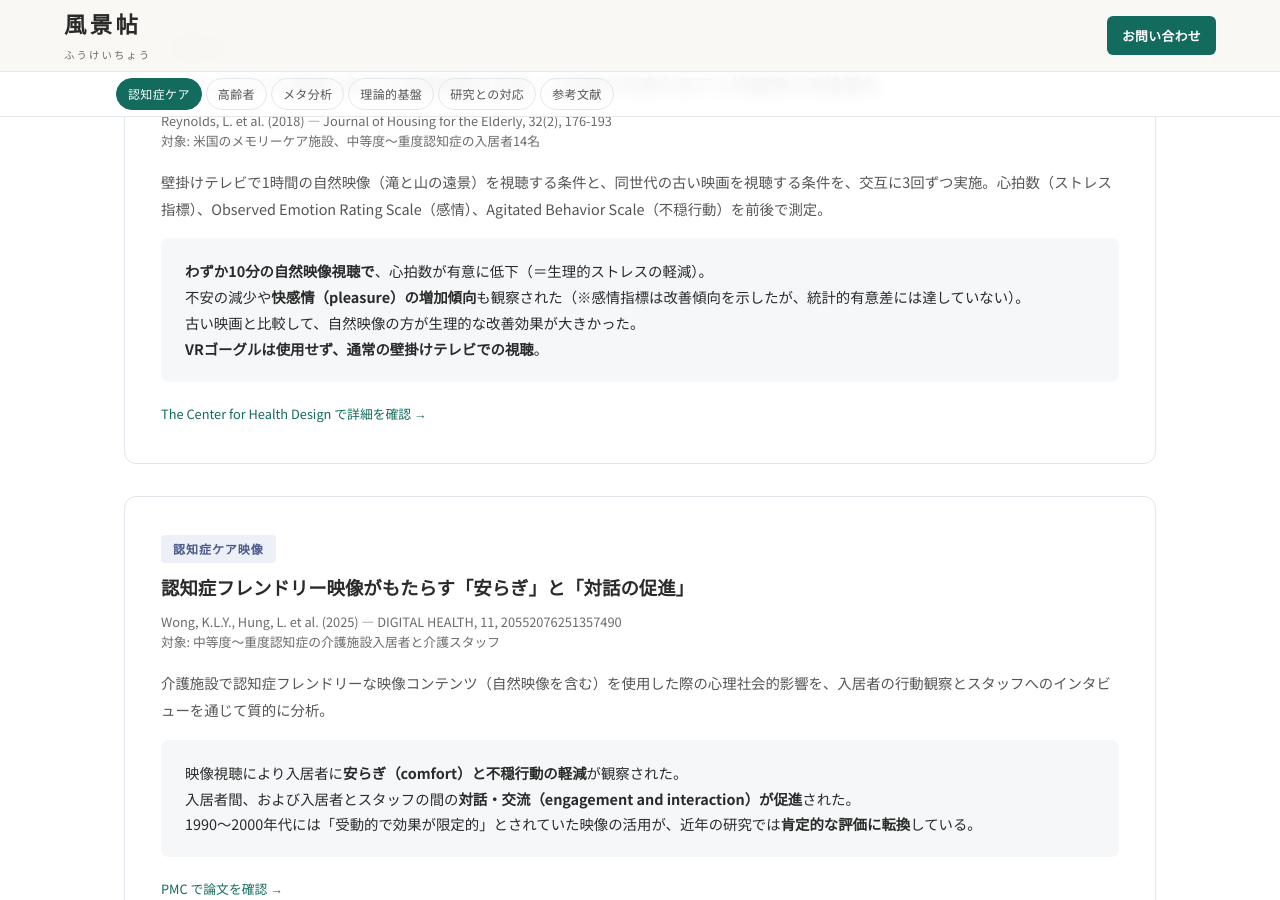
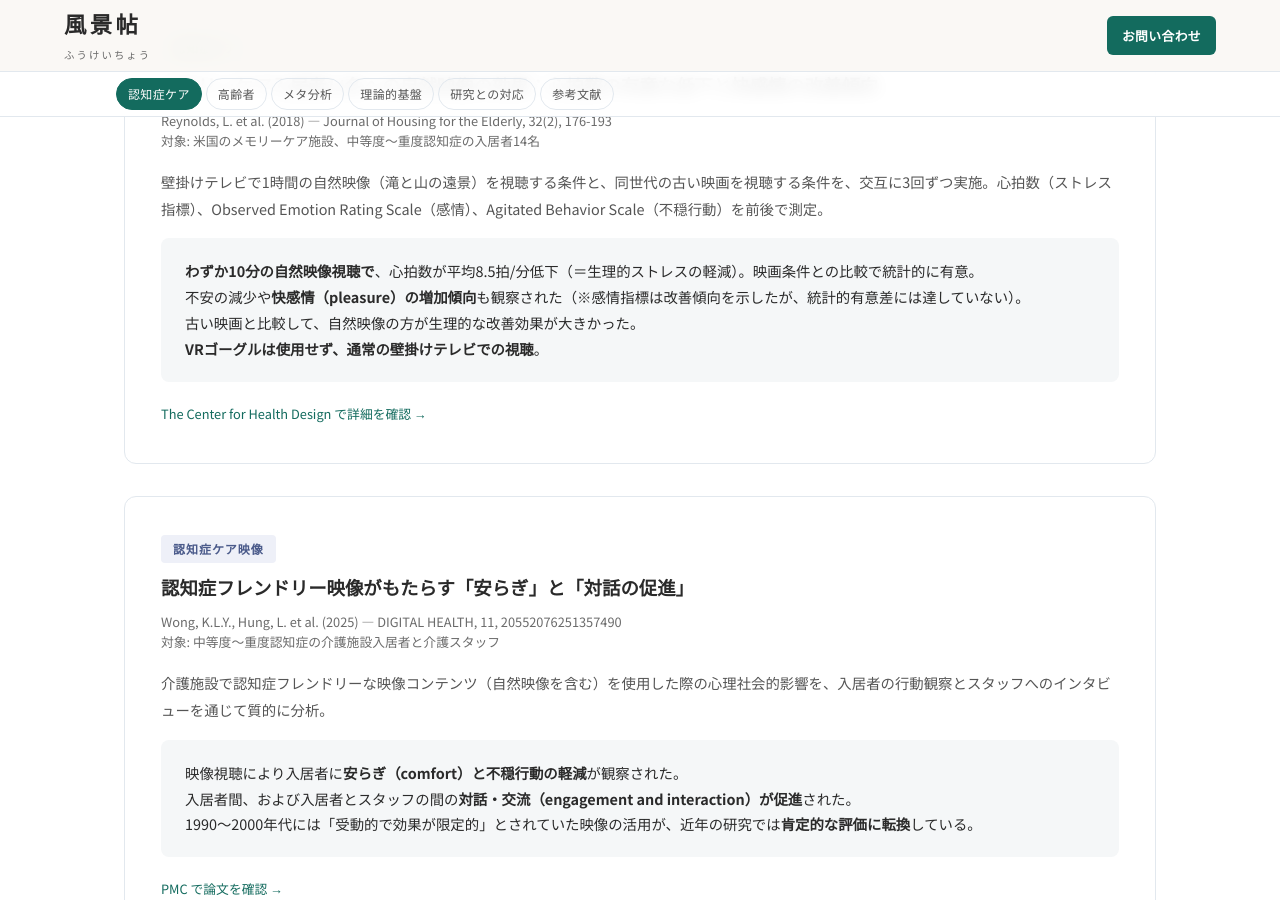
Before and after one commit to dr836gnypeq-ctrl/fukeichou-site, a Jekyll site: the page built from evidence/care.html, in a window 1280 px wide and 900 px high, scrolled down 1405 px. Built offline with Jekyll 4.4.1, drawn with Linux system fonts in a browser that asks for light colours; nearby versions of some CDN libraries.

Commit message:
fix: add 8.5bpm detail to Reynolds 2018 in index.html and care.html

```diff
--- a/evidence/care.html
+++ b/evidence/care.html
@@ -70,7 +70,7 @@ description: 介護施設での自然映像の効果を示す研究まとめ。2
 <div class="ev-study-meta">Reynolds, L. et al. (2018) — Journal of Housing for the Elderly, 32(2), 176-193<br>対象: 米国のメモリーケア施設、中等度〜重度認知症の入居者14名</div>
 <div class="ev-study-body">壁掛けテレビで1時間の自然映像（滝と山の遠景）を視聴する条件と、同世代の古い映画を視聴する条件を、交互に3回ずつ実施。心拍数（ストレス指標）、Observed Emotion Rating Scale（感情）、Agitated Behavior Scale（不穏行動）を前後で測定。</div>
 <div class="ev-study-result">
-<p><strong>わずか10分の自然映像視聴で</strong>、心拍数が有意に低下（＝生理的ストレスの軽減）。<br>
+<p><strong>わずか10分の自然映像視聴で</strong>、心拍数が平均8.5拍/分低下（＝生理的ストレスの軽減）。映画条件との比較で統計的に有意。<br>
 不安の減少や<strong>快感情（pleasure）の増加傾向</strong>も観察された（※感情指標は改善傾向を示したが、統計的有意差には達していない）。<br>
 古い映画と比較して、自然映像の方が生理的な改善効果が大きかった。<br>
 <strong>VRゴーグルは使用せず、通常の壁掛けテレビでの視聴</strong>。</p>
--- a/index.html
+++ b/index.html
@@ -180,7 +180,7 @@ description: 待合室のモニターに何を流すか迷っていませんか
 <div class="evidence-card reveal reveal-d2" data-ev="care" style="display:none">
 <div class="evidence-stat">生理的ストレス低減</div>
 <h3>たった10分で心拍数が有意に低下</h3>
-<p>認知症入居者14名が通常の壁掛けテレビで自然映像を視聴。わずか10分で生理的ストレスの指標（心拍数）が有意に改善しました（Reynolds 2018）。</p>
+<p>認知症入居者14名が通常の壁掛けテレビで自然映像を視聴。わずか10分で心拍数が平均8.5拍/分低下（生理的ストレスの軽減）し、映画条件と比較して統計的に有意な改善が確認されました（Reynolds 2018）。</p>
 </div>
 
 <!-- care k3 -->
```
